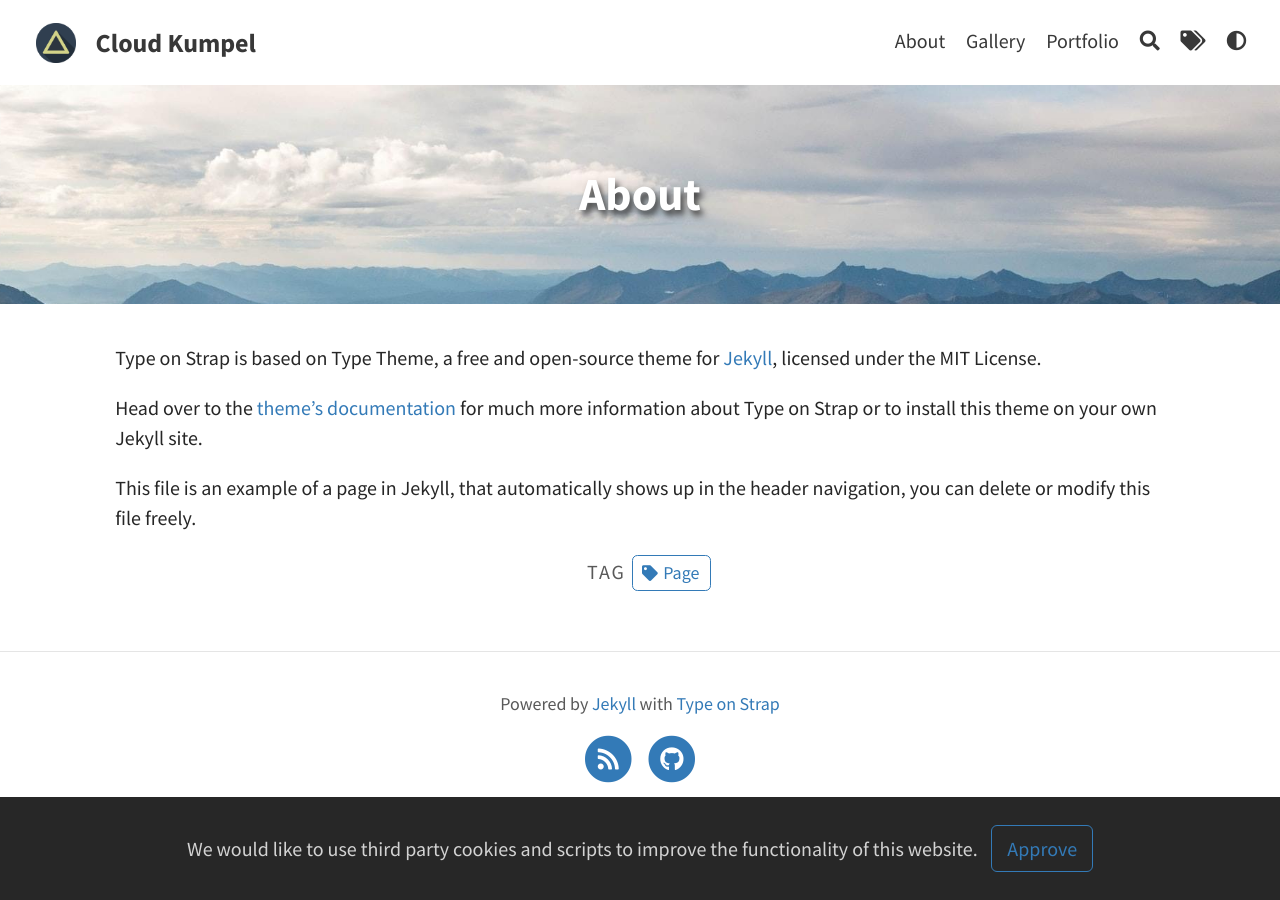
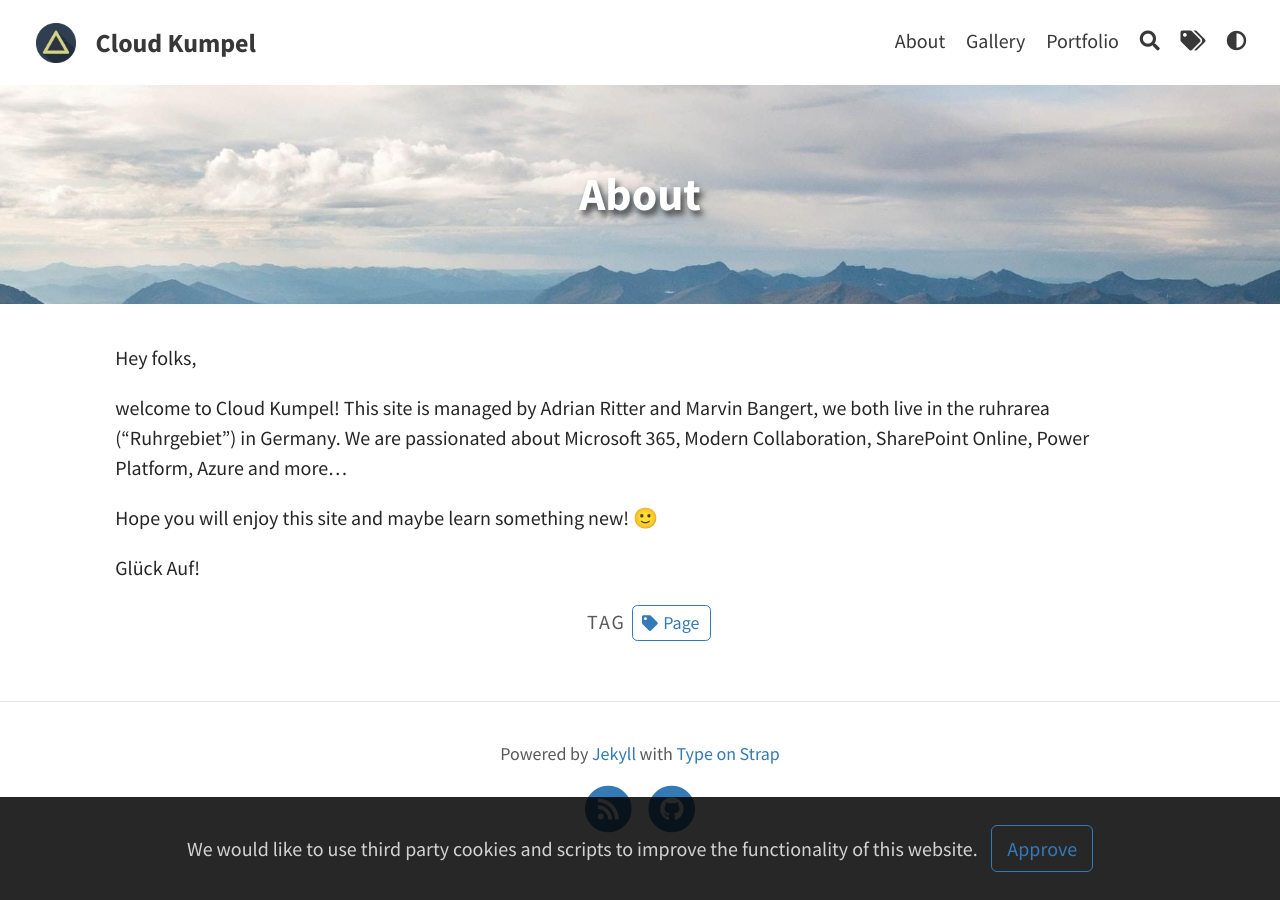
Before and after one commit to Cloud-Kumpel/CloudKumpel, a Jekyll site: the page built from pages/about.md, in a window 1280 px wide. Built offline with Jekyll 4.4.1, drawn with Linux system fonts in a browser that asks for light colours.

Commit message:
Update about.md

```diff
--- a/pages/about.md
+++ b/pages/about.md
@@ -6,8 +6,10 @@
 tags: [Page]
 ---
 
-Type on Strap is based on Type Theme, a free and open-source theme for [Jekyll](http://jekyllrb.com/), licensed under the MIT License.
+Hey folks,
 
-Head over to the [theme's documentation](https://github.io/sylhare/Type-on-Strap) for much more information about Type on Strap or to install this theme on your own Jekyll site.
+welcome to Cloud Kumpel! This site is managed by Adrian Ritter and Marvin Bangert, we both live in the ruhrarea ("Ruhrgebiet") in Germany. We are passionated about Microsoft 365, Modern Collaboration, SharePoint Online, Power Platform, Azure and more...
 
-This file is an example of a page in Jekyll, that automatically shows up in the header navigation, you can delete or modify this file freely.
+Hope you will enjoy this site and maybe learn something new! 🙂
+
+Glück Auf!
```
